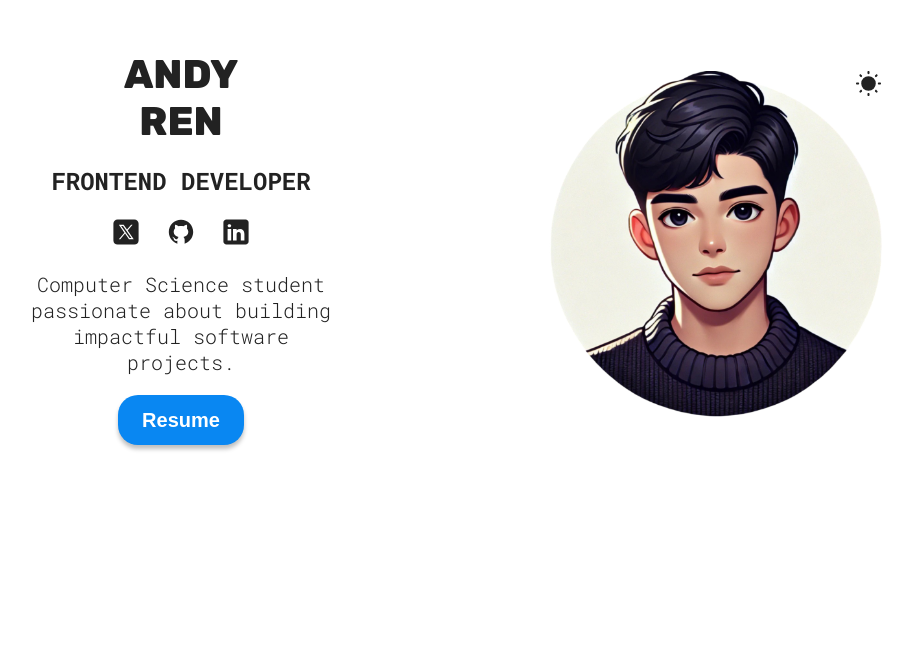
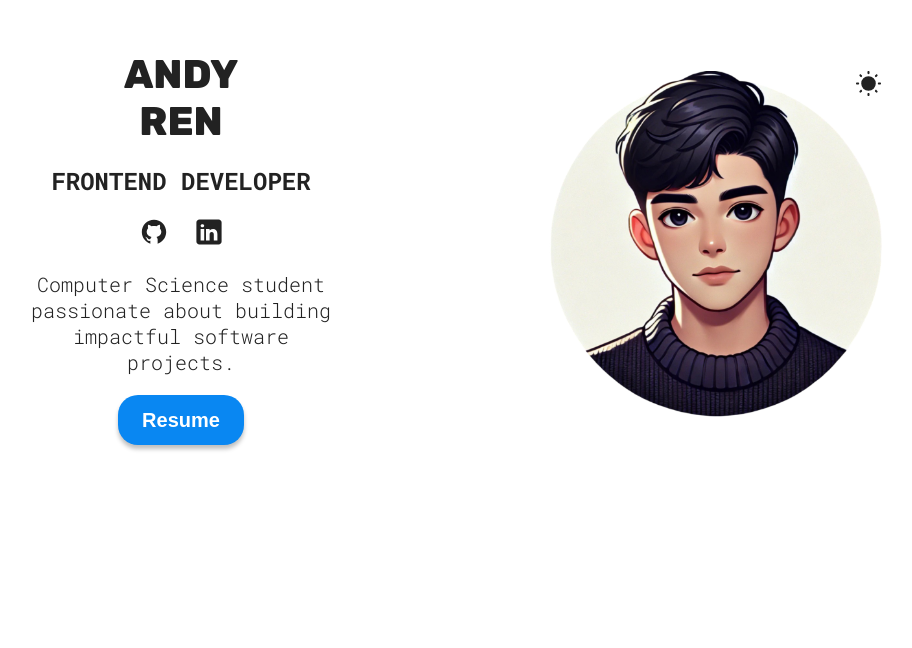
Before and after one commit to andyr3n/andyren-portfolio, a React (Vite) app: page / in a window 1280 px wide. Shown: the part 152-800 px from the top of the page, without its empty margins (179-1091 px from the left). Built offline with nearby package versions, Linux system fonts and the light colour scheme.

Commit message:
updated github link

```diff
--- a/src/sections/Hero/Hero.jsx
+++ b/src/sections/Hero/Hero.jsx
@@ -42,10 +42,7 @@
         </h1>
         <h2>Frontend Developer</h2>
         <span>
-          <a href="https://twitter.com/" target="_blank">
-            <img src={twitterIcon} alt="Twitter icon" />
-          </a>
-          <a href="https://github.com/" target="_blank">
+          <a href="https://github.com/andyr3n" target="_blank">
             <img src={githubIcon} alt="Github icon" />
           </a>
           <a href="https://www.linkedin.com/in/andyren01/" target="_blank">
```
